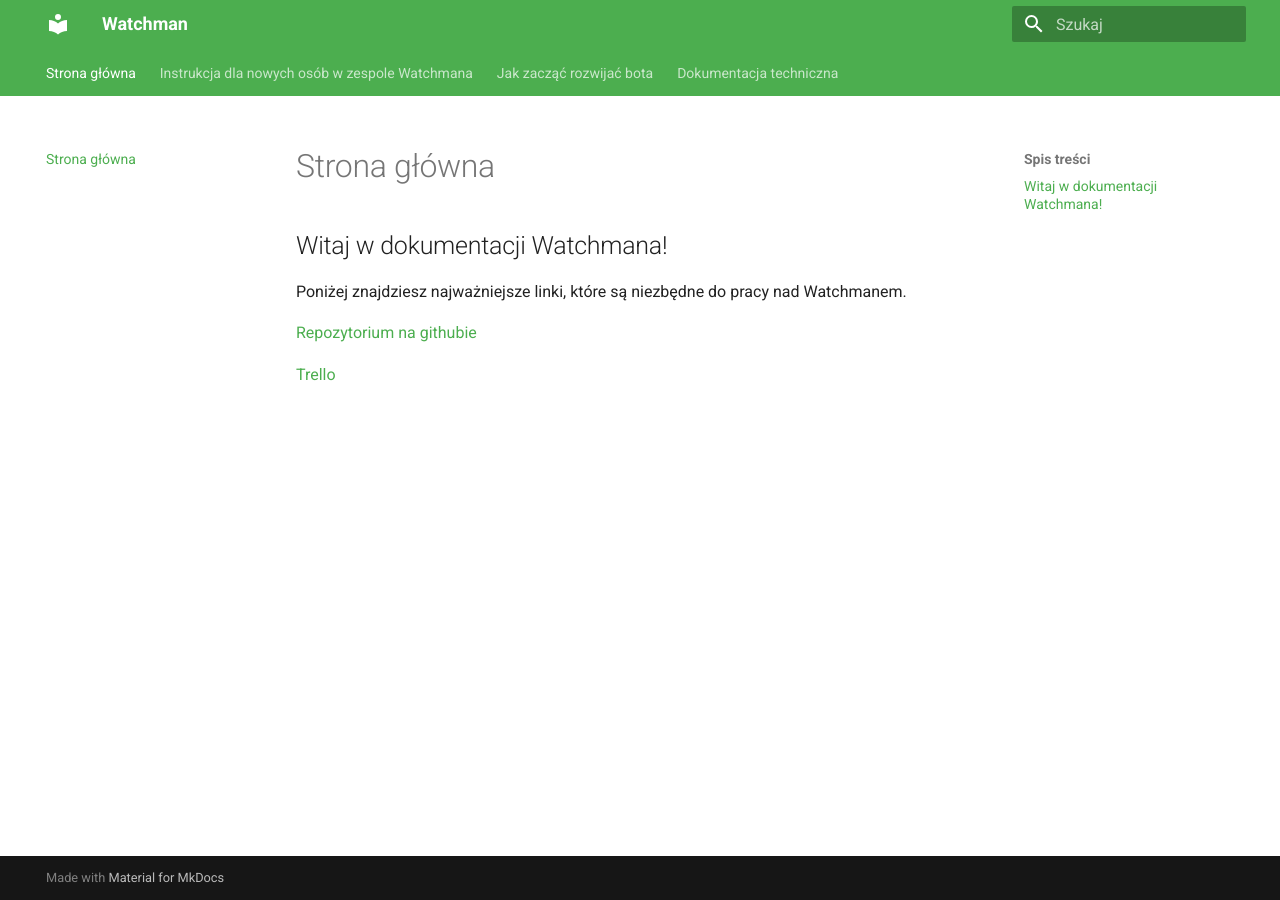
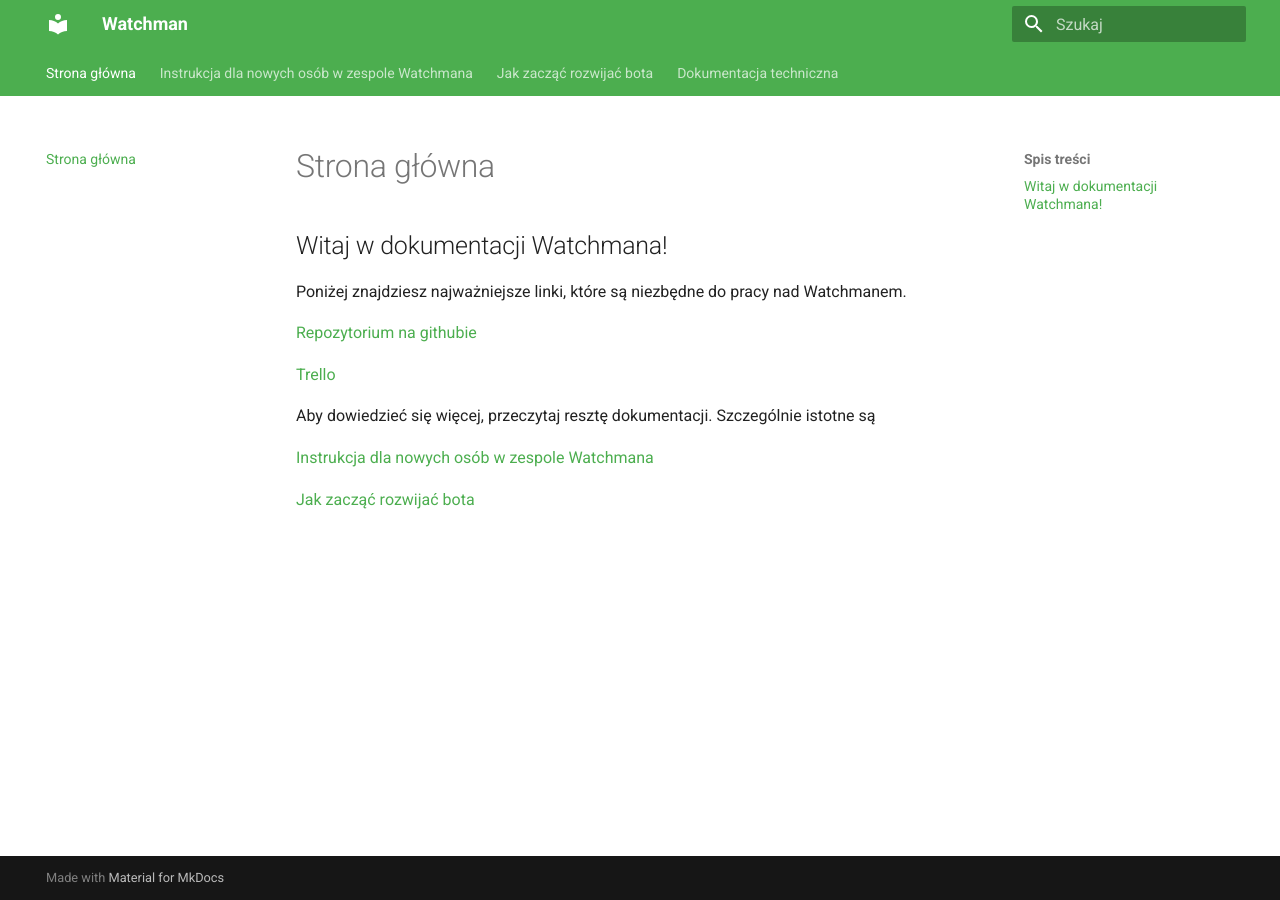
Before and after one commit to Devscord-Team/Watchman, an MkDocs documentation site: the page built from docs/index.md, in a window 1280 px wide. Built offline with MkDocs 1.6.1 and Material for MkDocs 9.7.7, drawn with Linux system fonts in a browser that asks for light colours.

Commit message:
Update index.md

```diff
--- a/docs/index.md
+++ b/docs/index.md
@@ -5,3 +5,10 @@
 [Repozytorium na githubie](https://github.com/Devscord-Team/Watchman)
 
 [Trello](https://trello.com/b/xpN9bYtR/watchman)
+
+Aby dowiedzieć się więcej, przeczytaj resztę dokumentacji.
+Szczególnie istotne są
+
+[Instrukcja dla nowych osób w zespole Watchmana](https://watchman.readthedocs.io/pl/latest/150-instrukcja-dla-nowych-osob-w-zespole-watchmana/)
+
+[Jak zacząć rozwijać bota](https://watchman.readthedocs.io/pl/latest/151-jak-zaczac-rozwijac-bota/)
```
